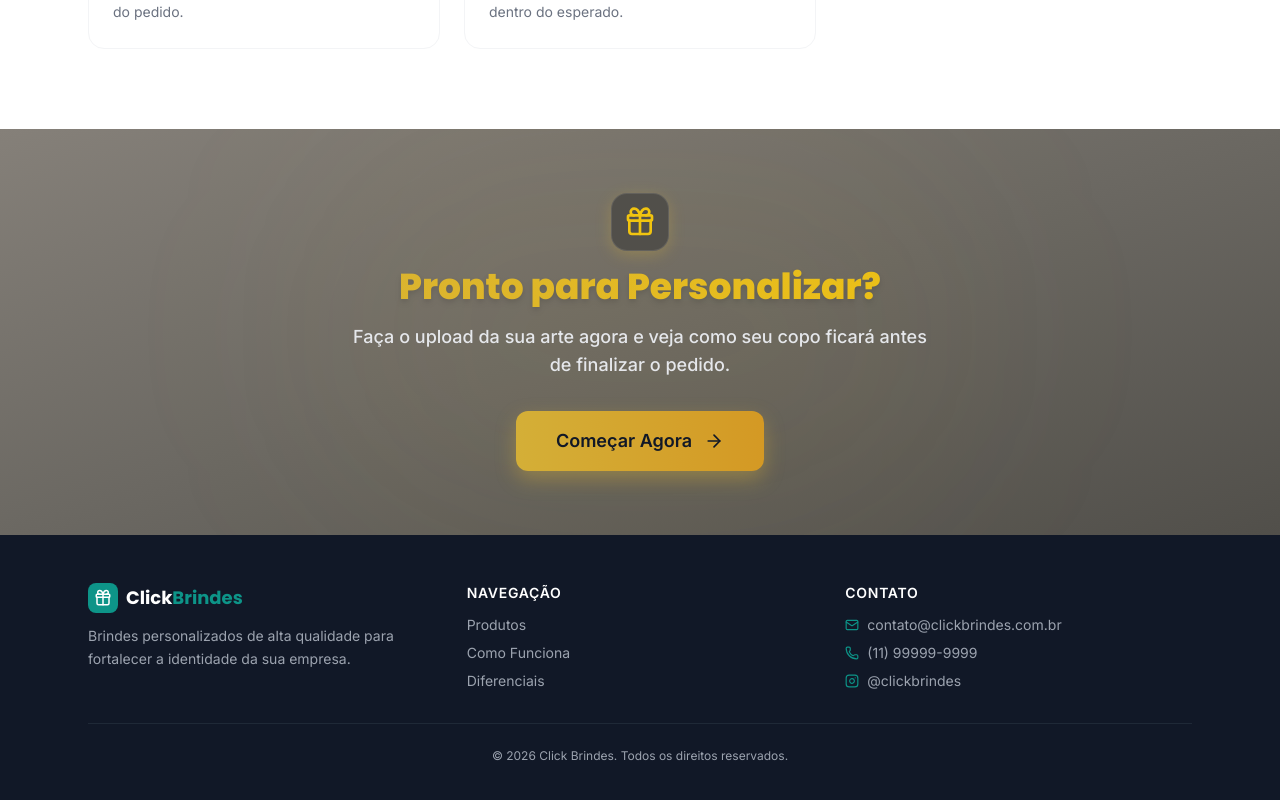
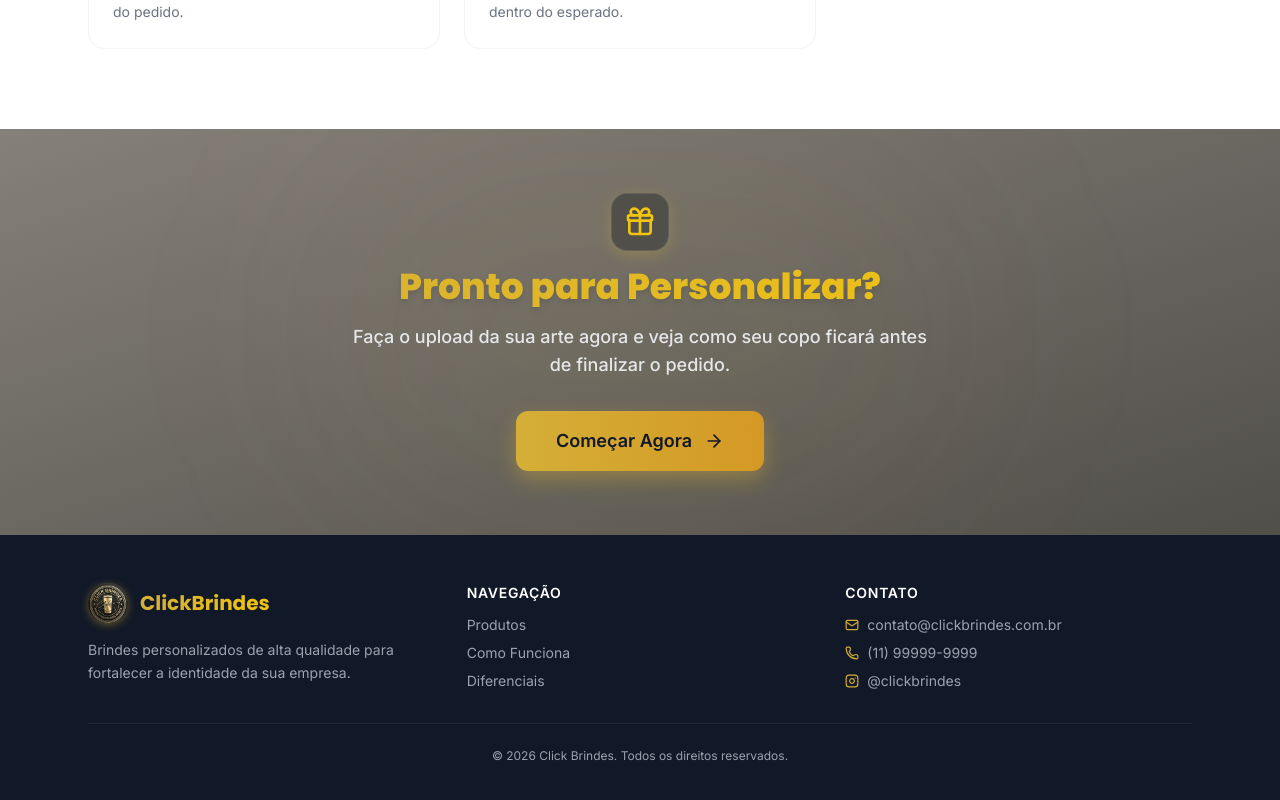
Before and after one commit to gugarbarski-blip/APP-OFICAIL-CLICK-, a React (Vite) app: page / in a window 1280 px wide. Shown: the part 3127-3927 px from the top of the page. Built offline with nearby package versions, Linux system fonts and the light colour scheme.

Commit message:
style: atualiza logo e cores do rodapé para o tema dark/dourado premium

```diff
--- a/components/Footer.tsx
+++ b/components/Footer.tsx
@@ -1,5 +1,5 @@
 import React from 'react';
-import { Gift, Instagram, Mail, Phone } from 'lucide-react';
+import { Instagram, Mail, Phone } from 'lucide-react';
 
 export const Footer: React.FC = () => {
   const year = new Date().getFullYear();
@@ -10,12 +10,16 @@ export const Footer: React.FC = () => {
         <div className="grid grid-cols-1 md:grid-cols-3 gap-8 mb-8">
           {/* Brand */}
           <div>
-            <div className="flex items-center gap-2 mb-3">
-              <div className="bg-primary p-1.5 rounded-lg">
-                <Gift size={18} className="text-white" />
+            <div className="flex items-center gap-3 mb-4">
+              <div className="w-10 h-10 rounded-full overflow-hidden shadow-[0_2px_8px_rgba(212,175,55,0.4)] bg-[#514F4A] flex items-center justify-center">
+                <img
+                  src="/Logo.pjg.png"
+                  alt="ClickBrindes Logo"
+                  className="w-[115%] h-[115%] max-w-none object-cover"
+                />
               </div>
-              <span className="font-poppins font-bold text-lg text-white">
-                Click<span className="text-primary">Brindes</span>
+              <span className="font-poppins font-bold text-xl text-transparent bg-clip-text bg-gradient-to-r from-[#D4AF37] to-[#F1C40F]">
+                ClickBrindes
               </span>
             </div>
             <p className="text-sm leading-relaxed">
@@ -33,7 +37,7 @@ export const Footer: React.FC = () => {
                 { label: 'Diferenciais', href: '#diferenciais' },
               ].map(link => (
                 <li key={link.href}>
-                  <a href={link.href} className="hover:text-primary transition-colors">
+                  <a href={link.href} className="hover:text-[#F1C40F] transition-colors">
                     {link.label}
                   </a>
                 </li>
@@ -46,15 +50,15 @@ export const Footer: React.FC = () => {
             <h4 className="font-semibold text-white mb-3 text-sm uppercase tracking-wider">Contato</h4>
             <ul className="space-y-2 text-sm">
               <li className="flex items-center gap-2">
-                <Mail size={14} className="text-primary flex-shrink-0" />
+                <Mail size={14} className="text-[#D4AF37] flex-shrink-0" />
                 contato@clickbrindes.com.br
               </li>
               <li className="flex items-center gap-2">
-                <Phone size={14} className="text-primary flex-shrink-0" />
+                <Phone size={14} className="text-[#D4AF37] flex-shrink-0" />
                 (11) 99999-9999
               </li>
               <li className="flex items-center gap-2">
-                <Instagram size={14} className="text-primary flex-shrink-0" />
+                <Instagram size={14} className="text-[#D4AF37] flex-shrink-0" />
                 @clickbrindes
               </li>
             </ul>
```
